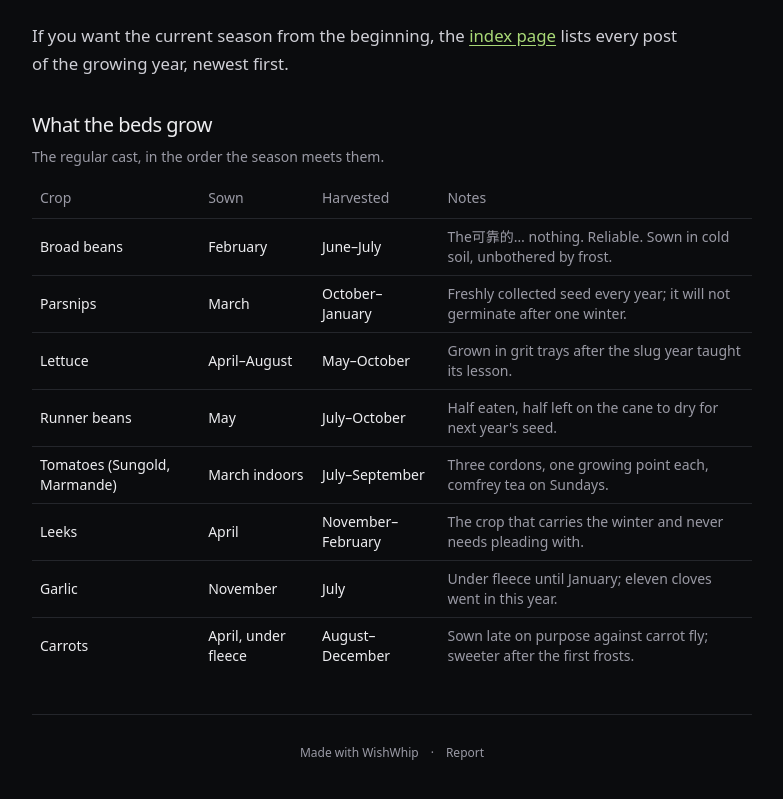
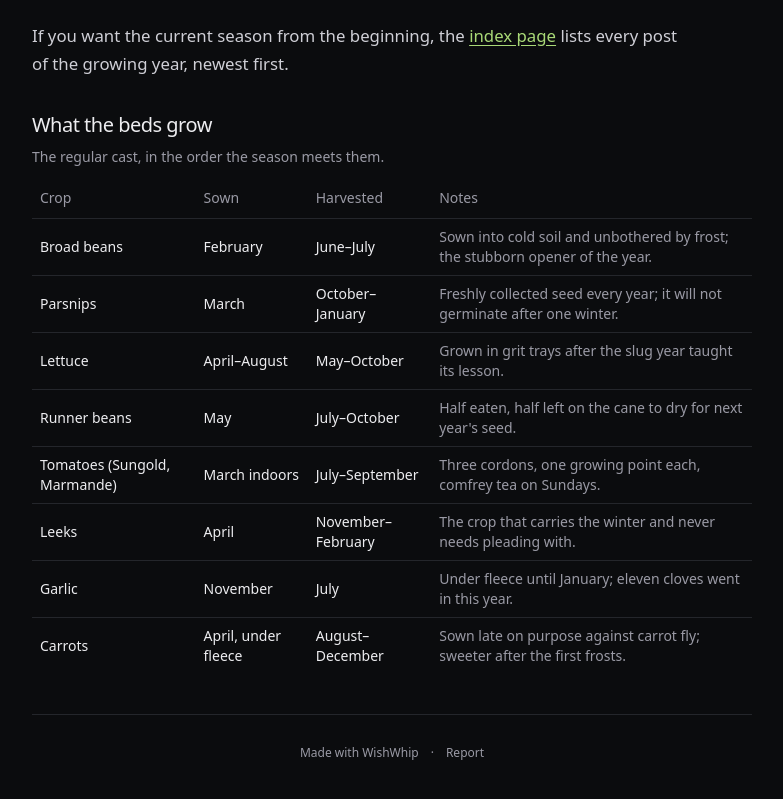
Before and after one commit to wishwhip-dev/bench-mv2bncdh-garden, a Next.js app: page /about in a window 1280 px wide. Shown: the part 710-1509 px from the top of the page, without its empty margins (248-1031 px from the left). Built offline with nearby package versions, Linux system fonts and the light colour scheme; no server answers.

Commit message:
WIP task 9f9bfad3 step 50 [skip ci]

```diff
--- a/app/about/page.tsx
+++ b/app/about/page.tsx
@@ -18,7 +18,7 @@ export const metadata: Metadata = {
 
 /** What the seven beds grow in a normal year, in the order the season meets them. */
 const CROPS = [
-  { crop: "Broad beans", sown: "February", harvest: "June–July", note: "The可靠的… nothing. Reliable. Sown in cold soil, unbothered by frost." },
+  { crop: "Broad beans", sown: "February", harvest: "June–July", note: "Sown into cold soil and unbothered by frost; the stubborn opener of the year." },
   { crop: "Parsnips", sown: "March", harvest: "October–January", note: "Freshly collected seed every year; it will not germinate after one winter." },
   { crop: "Lettuce", sown: "April–August", harvest: "May–October", note: "Grown in grit trays after the slug year taught its lesson." },
   { crop: "Runner beans", sown: "May", harvest: "July–October", note: "Half eaten, half left on the cane to dry for next year's seed." },
```
